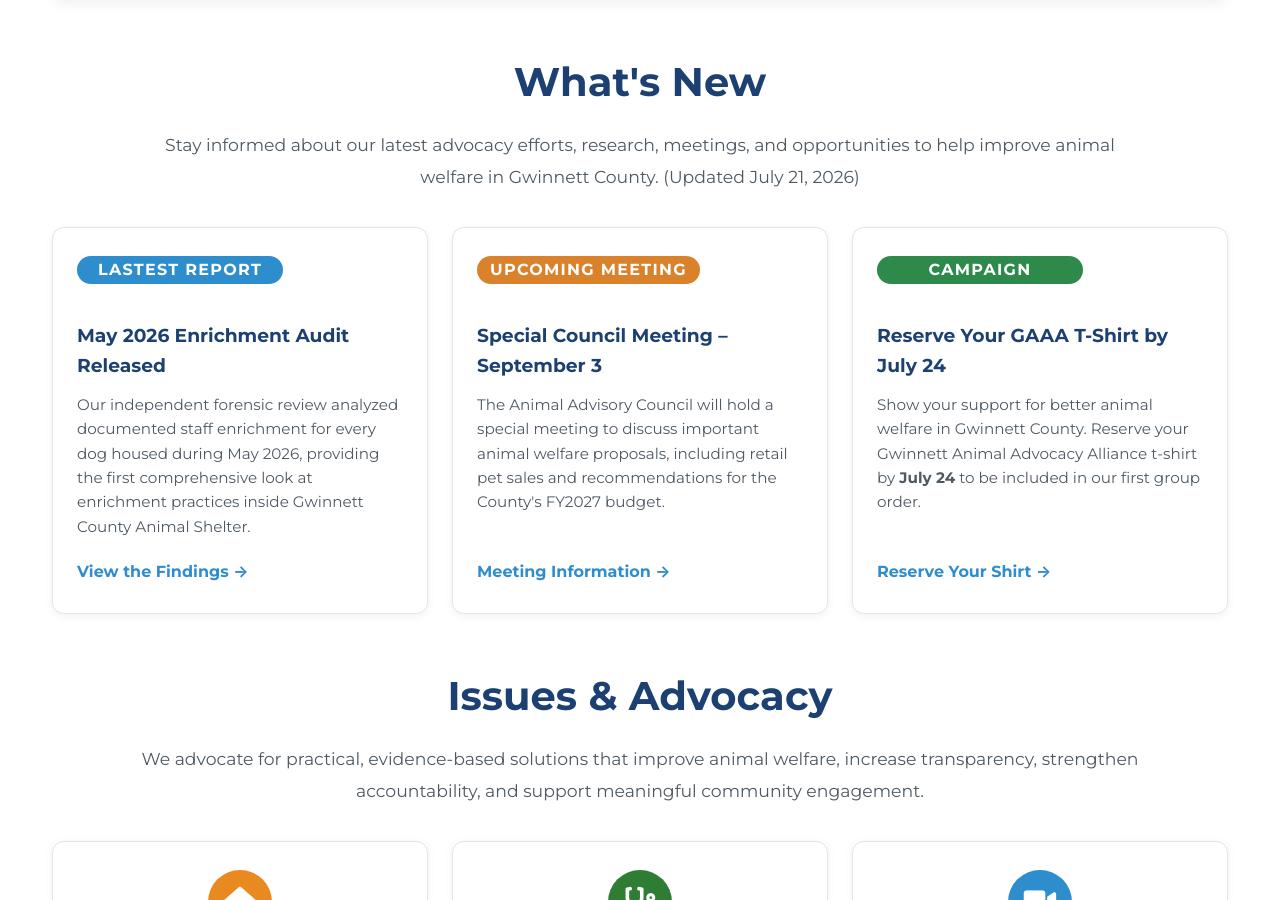
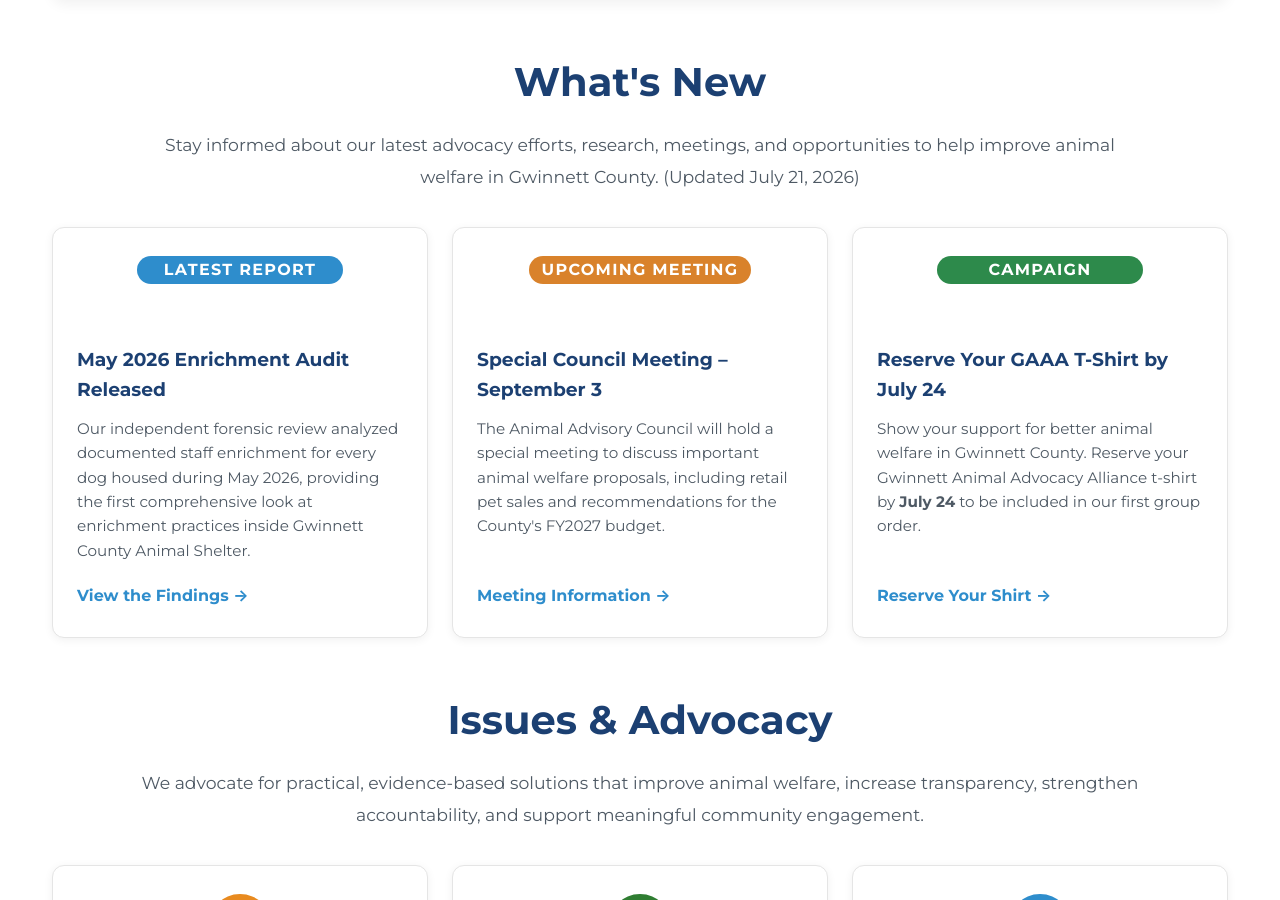
Before and after one commit to whitleybacon/gwinnett-animal-advocacy-alliance, a Jekyll site: the page built from index.html, in a window 1280 px wide and 900 px high, scrolled down 1035 px. Built offline with Jekyll 4.4.1, drawn with Linux system fonts in a browser that asks for light colours.

Commit message:
Update index.html

```diff
--- a/index.html
+++ b/index.html
@@ -71,7 +71,10 @@ height="0" width="0" style="display:none;visibility:hidden"></iframe></noscript>
     <div class="home-card-grid three-across-cards">
 
         <div class="home-card">
-            <span class="status-badge badge-blue">Lastest Report</span>
+
+             <div class="status-badge-wrapper">
+                   <span class="status-badge badge-blue">LATEST REPORT</span>
+               </div>
 
             <h3>May 2026 Enrichment Audit Released</h3>
 
@@ -88,7 +91,9 @@ height="0" width="0" style="display:none;visibility:hidden"></iframe></noscript>
         </div>
 
         <div class="home-card">
-            <span class="status-badge badge-orange">Upcoming Meeting</span>
+             <div class="status-badge-wrapper">
+                   <span class="status-badge badge-orange">UPCOMING MEETING</span>
+               </div>
 
             <h3>Special Council Meeting – September 3</h3>
 
@@ -104,7 +109,9 @@ height="0" width="0" style="display:none;visibility:hidden"></iframe></noscript>
         </div>
 
      <div class="home-card">
-         <span class="status-badge badge-green">Campaign</span>
+          <div class="status-badge-wrapper">
+                   <span class="status-badge badge-green">CAMPAIGN</span>
+               </div>
 
          <h3>Reserve Your GAAA T-Shirt by July 24</h3>
 
```
